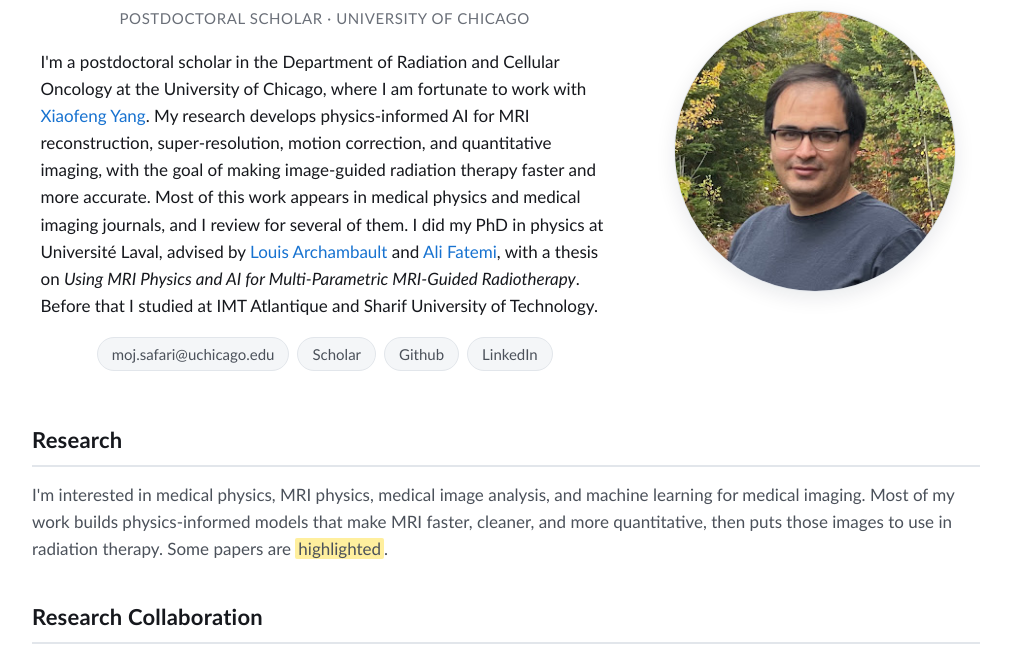
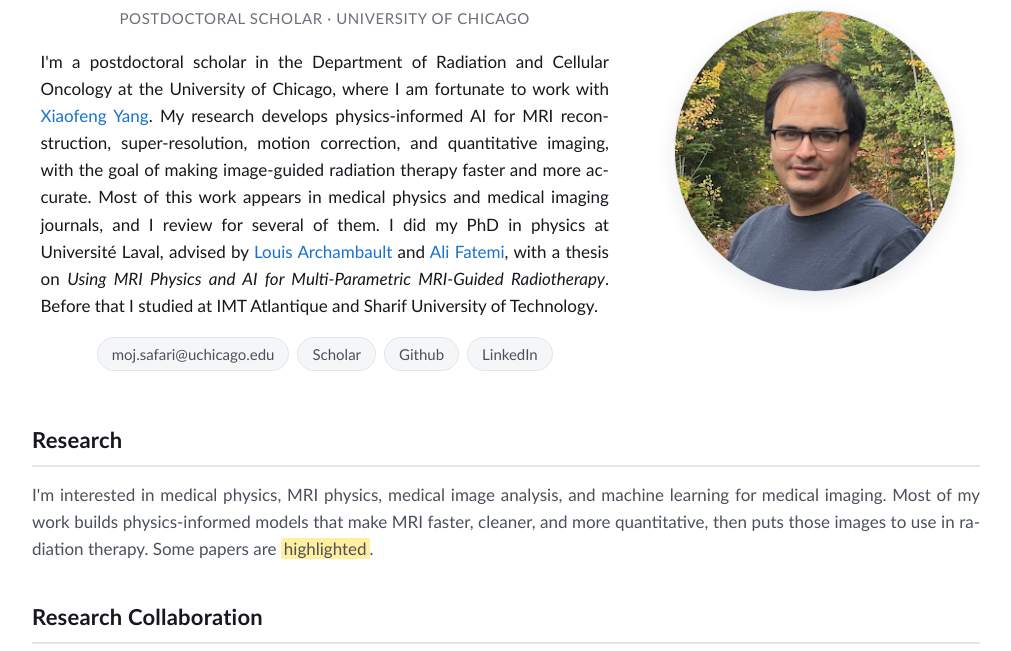
Before and after one commit to mosaf/mosaf.github.io, a plain HTML site: page index.html in a window 1280 px wide. Shown: the part 93-744 px from the top of the page, without its empty margins (134-1145 px from the left). Drawn offline with Linux system fonts and the light colour scheme.

Commit message:
Justify body prose

```diff
--- a/stylesheet.css
+++ b/stylesheet.css
@@ -136,6 +136,21 @@ li {
   font-family: var(--font);
   font-size: 17px;
   line-height: 1.6;
+}
+
+/* Body prose is justified so both edges line up. This deliberately targets only
+   unclassed <p> and the misc-body cells: publication metadata, the name,
+   tagline and contact chips keep their own alignment.
+
+   hyphens: auto stops justification from opening large word gaps in the narrow
+   bio column beside the photo. It relies on <html lang="en">, which is set.
+   Bullet lines inside misc-body end with <br>, and CSS never stretches a line
+   that ends in a forced break, so they stay unaffected. */
+p:not([class]),
+.misc-body {
+  text-align: justify;
+  -webkit-hyphens: auto;
+  hyphens: auto;
 }
 
 strong {
```
